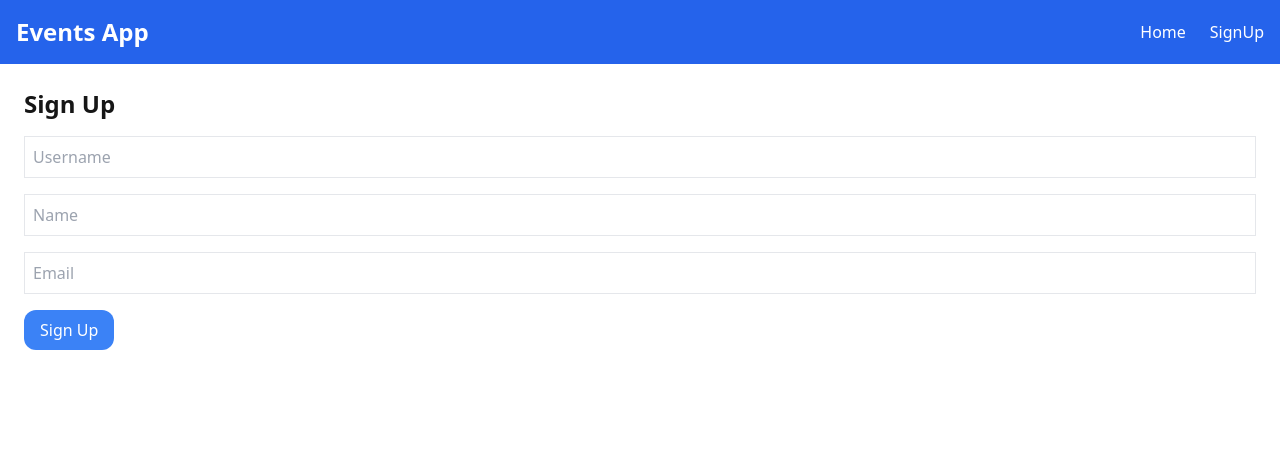
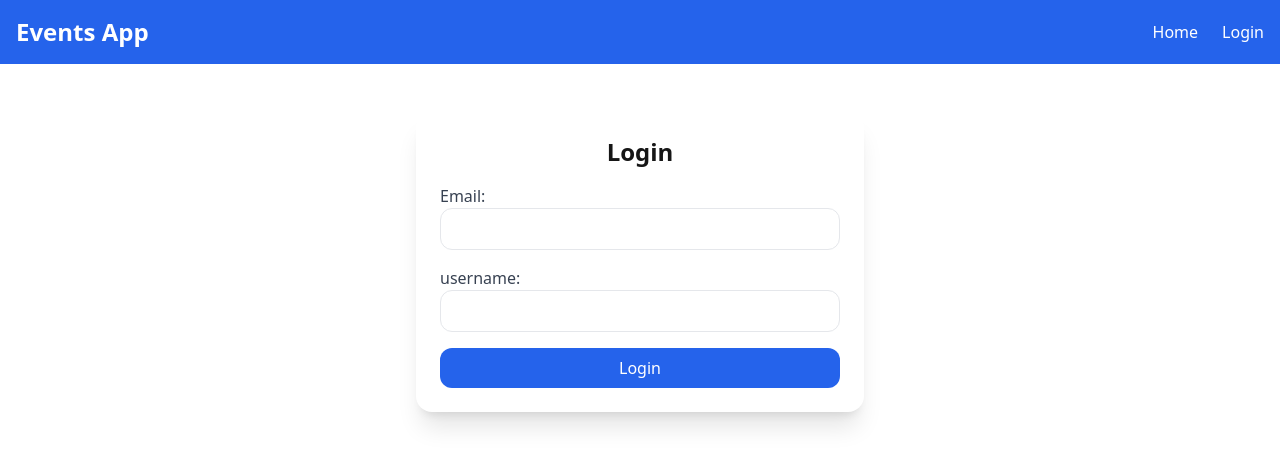
Before and after one commit to AbdurahmanMohamud/Events-Platform, a React (Vite) app in the folder frontend/: page /users-page in a window 1280 px wide. Shown: the top 466 px of the page. Built offline with nearby package versions, Linux system fonts and the light colour scheme.

Commit message:
working on login, continuing on home and signup

```diff
--- a/frontend/src/App.jsx
+++ b/frontend/src/App.jsx
@@ -1,23 +1,26 @@
 import { BrowserRouter as Router, Routes, Route } from "react-router-dom";
+import { useState } from "react";
 import Home from "./pages/HomePage";
 import EventDetails from "./pages/EventDetails";
 import CreateEvent from "./pages/CreateEvent";
-import UsersPage from "./pages/UsersPage";
-//import Dashboard from "./pages/Dashboard";
 import Navbar from "./components/Navbar";
+import LoginPage from "./pages/loginPage";
 
 function App() {
+  const [user, setUser] = useState(null);
   return (
     <div>
-    <Navbar />
-    <Routes>
-        <Route path="/" element={<Home />} />
-        <Route path="/events/:event_id" element={<EventDetails />} />
+      <Navbar />
+      <Routes>
+        <Route path="/" element={<Home user={user} />} />
+        <Route
+          path="/events/:event_id"
+          element={<EventDetails user={user} />}
+        />
         <Route path="/create-event" element={<CreateEvent />} />
-        <Route path="/users-page" element={<UsersPage />} />
-        {/* <Route path="/dashboard" element={<Dashboard />} /> */}
+        <Route path="/users-page" element={<LoginPage setUser={setUser} />} />
       </Routes>
-      </div>
+    </div>
   );
 }
 
--- a/frontend/src/components/Navbar.jsx
+++ b/frontend/src/components/Navbar.jsx
@@ -10,7 +10,7 @@ export default function Navbar() {
             <Link to="/" className="text-white hover:text-blue-300">Home</Link>
           </li>
           <li>
-            <Link to="/users-page" className="text-white hover:text-blue-300">SignUp</Link>
+            <Link to="/users-page" className="text-white hover:text-blue-300">Login</Link>
           </li>
 
         </ul>
--- a/frontend/src/pages/EventDetails.jsx
+++ b/frontend/src/pages/EventDetails.jsx
@@ -1,28 +1,70 @@
-// EventDetailsPage.jsx
+import { useEffect, useState } from "react";
 import { useParams } from "react-router-dom";
-import { useEffect, useState } from "react";
 import axios from "axios";
 
 export default function EventDetails() {
   const { event_id } = useParams();
   const [event, setEvent] = useState(null);
+  const [message, setMessage] = useState("");
+  const [error, setError] = useState("");
+
+  // Temporary mock user (replace with real auth later)
+  const user_id = 1;
 
   useEffect(() => {
-    axios.get(`/api/events/${event_id}`).then(({ data }) => {
-      setEvent(data.event);
-    });
+    axios
+      .get(`/api/events/${event_id}`)
+      .then((res) => {
+        setEvent(res.data.event);
+      })
+      .catch((err) => {
+        setError("Event not found or failed to load.");
+      });
   }, [event_id]);
 
-  if (!event) return <p>Loading...</p>;
+  const handleSignup = () => {
+    axios
+      .post("/api/signups", { user_id, event_id: Number(event_id) })
+      .then(() => {
+        setMessage("Successfully signed up for the event!");
+        setError("");
+      })
+      .catch((err) => {
+        if (err.response?.status === 400) {
+          setError("You are already signed up for this event.");
+        } else {
+          setError("Something went wrong. Please try again.");
+        }
+        setMessage("");
+      });
+  };
+
+  if (error && !event)
+    return <p className="text-center text-red-500">{error}</p>;
+  if (!event) return <p className="text-center">Loading event details...</p>;
 
   return (
-    <div>
-      <h1 className="text-2xl font-bold mb-2">{event.title}</h1>
-      <p>{event.description}</p>
-      <p className="mt-2 text-sm text-gray-600">Date: {event.date}</p>
-      <p className="mb-4 text-sm text-gray-600">Location: {event.location}</p>
-      <button className="bg-blue-500 text-white px-4 py-2 rounded">
-        Sign Up
+    <div className="max-w-2xl mx-auto p-4 bg-white rounded-2xl shadow-xl space-y-6">
+      <h1 className="text-3xl font-bold">{event.title}</h1>
+      <p className="text-gray-600">{event.description}</p>
+
+      <div className="flex items-center justify-between text-sm text-gray-500">
+        <p>
+          <strong>Date:</strong> {new Date(event.date).toLocaleDateString()}
+        </p>
+        <p>
+          <strong>Location:</strong> {event.location}
+        </p>
+      </div>
+
+      {message && <p className="text-green-600">{message}</p>}
+      {error && <p className="text-red-500">{error}</p>}
+
+      <button
+        className="w-full bg-blue-600 text-white py-2 rounded-xl hover:bg-blue-700"
+        onClick={handleSignup}
+      >
+        Sign Up Now
       </button>
     </div>
   );
--- a/frontend/src/pages/HomePage.jsx
+++ b/frontend/src/pages/HomePage.jsx
@@ -1,52 +1,49 @@
-import { useEffect, useState } from 'react';
-import { Link } from 'react-router-dom';
-import axios from 'axios';
+import { useEffect, useState } from "react";
+import axios from "axios";
+import { Link } from "react-router-dom";
 
-export default function HomePage() {
+const HomePage = () => {
   const [events, setEvents] = useState([]);
-  const [loading, setLoading] = useState(true);
-  const [error, setError] = useState(null);
 
   useEffect(() => {
-    // Update the URL to use the full path if the backend is on a different port
-    axios.get('http://localhost:9090/api/events')
-      .then(({ data }) => {
-        setEvents(data.events);
-        setLoading(false); // Data has been loaded
-      })
-      .catch((err) => {
-        setError('Error fetching events');
-        setLoading(false); // Stop loading in case of error
-      });
+    axios
+      .get("/api/events")
+      .then((res) => setEvents(res.data.events))
+      .catch((err) => console.error(err));
   }, []);
 
-  if (loading) {
-    return <div>Loading...</div>; // Display loading message while waiting for data
-  }
-
-  if (error) {
-    return <div>{error}</div>; // Display error if API call fails
-  }
-
   return (
-    <div className="p-6">
-      <h1 className="text-3xl font-bold mb-4">All Events</h1>
-      <ul className="space-y-4">
-        {events.length === 0 ? (
-          <li>No events found.</li>
-        ) : (
-          events.map((event) => (
-            <li key={event.event_id} className="border p-4 rounded-xl shadow">
-              <Link to={`/events/${event.event_id}`} className="text-xl font-semibold hover:underline">
-                {event.title}
+    <div className="p-6 space-y-4">
+      <h1 className="text-3xl font-bold">Upcoming Events</h1>
+      {events.length === 0 ? (
+        <p>No events available.</p>
+      ) : (
+        <ul className="space-y-4">
+          {events.map((event) => (
+            <li
+              key={event.event_id}
+              className="p-4 border rounded-xl shadow-md"
+            >
+              <h2 className="text-xl font-semibold">{event.title}</h2>
+              <p>{event.description}</p>
+              <p>
+                <strong>Date:</strong> {event.date}
+              </p>
+              <p>
+                <strong>Location:</strong> {event.location}
+              </p>
+              <Link
+                to={`/events/${event.event_id}`}
+                className="inline-block mt-2 px-4 py-2 bg-blue-500 text-white rounded hover:bg-blue-600"
+              >
+                Sign Up
               </Link>
-              <p className="text-sm text-gray-600">
-                {new Date(event.date).toLocaleDateString()} | {event.location}
-              </p>
             </li>
-          ))
-        )}
-      </ul>
+          ))}
+        </ul>
+      )}
     </div>
   );
-}
+};
+
+export default HomePage;
--- a/frontend/src/pages/UsersPage.jsx
+++ /dev/null
@@ -1,31 +0,0 @@
-import { useState } from 'react';
-import axios from 'axios';
-
-export default function UsersPage() {
-  const [form, setForm] = useState({ username: '', name: '', email: ''});
-  const [message, setMessage] = useState('');
-
-  const handleChange = (e) => {
-    setForm({ ...form, [e.target.name]: e.target.value });
-  };
-
-  const handleSubmit = (e) => {
-    e.preventDefault();
-    axios.post('/api/users', form)
-      .then(() => setMessage('User created successfully!'))
-      .catch(() => setMessage('Error creating user.'));
-  };
-
-  return (
-    <div className="p-6">
-      <h1 className="text-2xl font-bold mb-4">Sign Up</h1>
-      <form onSubmit={handleSubmit} className="space-y-4">
-        <input className="border p-2 w-full" type="text" name="username" placeholder="Username" value={form.username} onChange={handleChange} required />
-        <input className="border p-2 w-full" type="text" name="name" placeholder="Name" value={form.name} onChange={handleChange} required />
-        <input className="border p-2 w-full" type="email" name="email" placeholder="Email" value={form.email} onChange={handleChange} required />
-        <button className="bg-blue-500 text-white px-4 py-2 rounded-xl" type="submit">Sign Up</button>
-      </form>
-      {message && <p className="mt-4 text-sm text-red-500">{message}</p>}
-    </div>
-  );
-}
--- /dev/null
+++ b/frontend/src/pages/loginPage.jsx
@@ -0,0 +1,65 @@
+import { useState } from "react";
+import axios from "axios";
+import { useNavigate } from "react-router-dom";
+
+export default function LoginPage({ setUser }) {
+  const [email, setEmail] = useState("");
+  const [username, setUsername] = useState("");
+  const [error, setError] = useState("");
+  const navigate = useNavigate();
+
+  const handleSubmit = (e) => {
+    e.preventDefault();
+    axios
+      .get("/api/users") // Fetch all users
+      .then((res) => {
+        const foundUser = res.data.users.find(
+          (u) => u.email === email && u.username === username
+        );
+        if (foundUser) {
+          setUser(foundUser);
+          navigate("/");
+        } else {
+          setError("Invalid credentials, try again!");
+        }
+      })
+      .catch(() => {
+        setError("Something went wrong!");
+      });
+  };
+
+  return (
+    <div className="max-w-md mx-auto mt-12 bg-white p-6 rounded-2xl shadow-xl">
+      <h1 className="text-2xl font-bold mb-4 text-center">Login</h1>
+      <form onSubmit={handleSubmit} className="space-y-4">
+        <div>
+          <label className="block text-gray-700">Email:</label>
+          <input
+            type="email"
+            className="w-full p-2 border rounded-xl"
+            value={email}
+            onChange={(e) => setEmail(e.target.value)}
+            required
+          />
+        </div>
+        <div>
+          <label className="block text-gray-700">username:</label>
+          <input
+            type="username"
+            className="w-full p-2 border rounded-xl"
+            value={username}
+            onChange={(e) => setUsername(e.target.value)}
+            required
+          />
+        </div>
+        {error && <p className="text-red-500">{error}</p>}
+        <button
+          type="submit"
+          className="w-full bg-blue-600 text-white py-2 rounded-xl hover:bg-blue-700"
+        >
+          Login
+        </button>
+      </form>
+    </div>
+  );
+}
```
